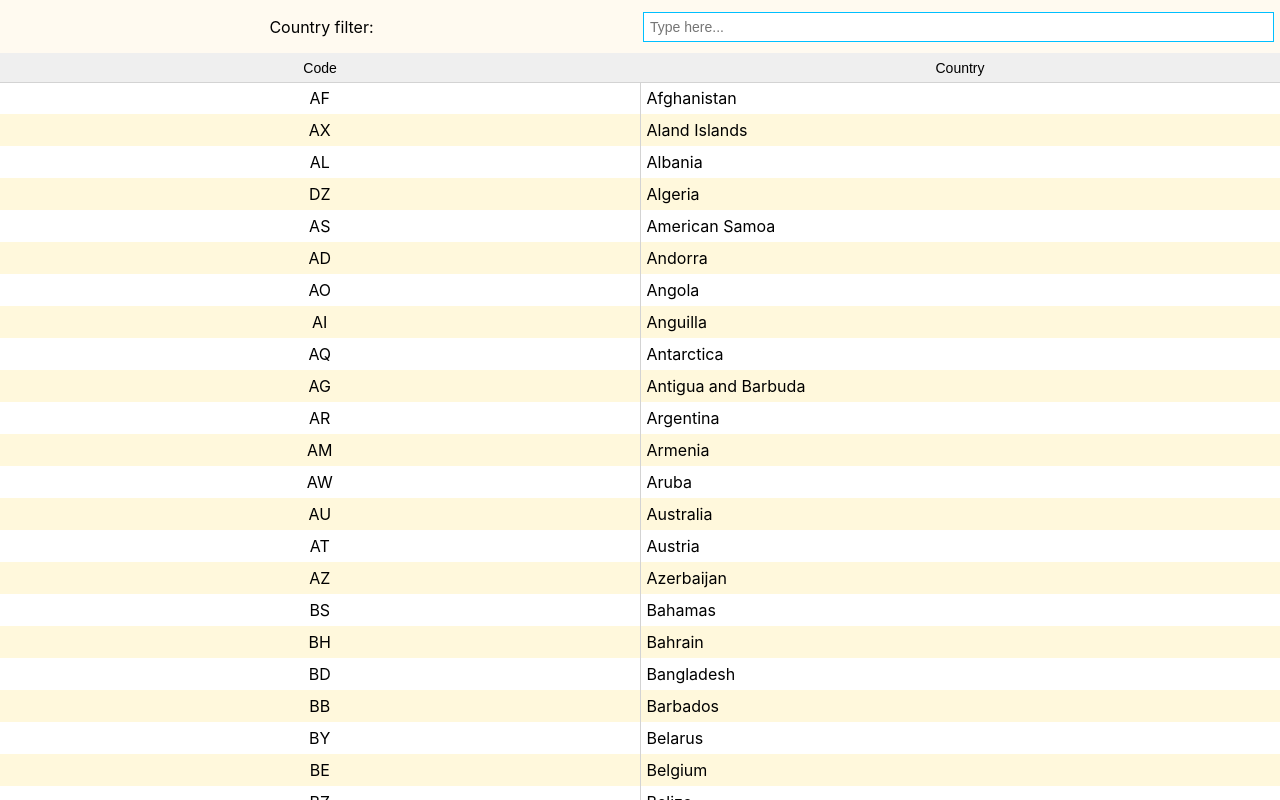
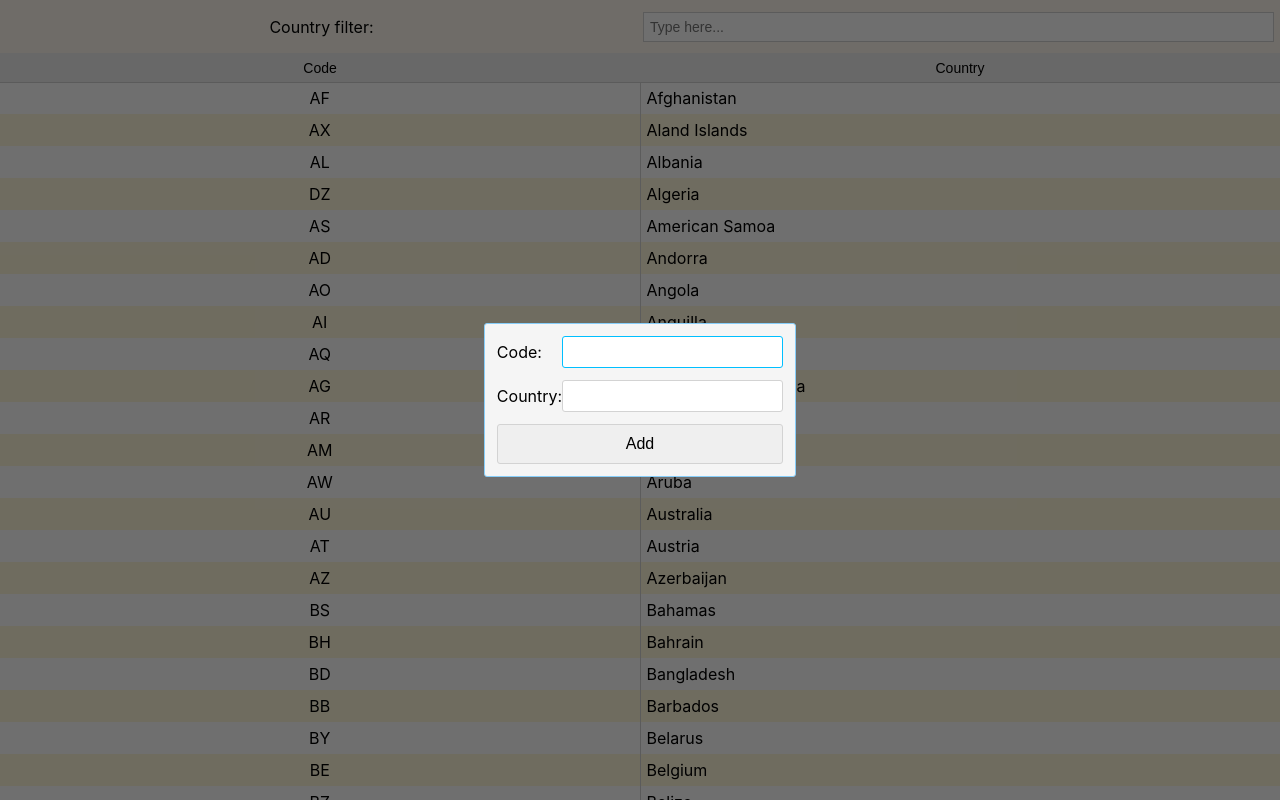
Before and after one commit to jsfag/a.test.quest, a plain HTML site: page index.html in a window 1280 px wide. Shown: the top 800 px of the page. Drawn offline with Linux system fonts and the light colour scheme.

Commit message:
Added modal.

```diff
--- a/assets/css/theface.css
+++ b/assets/css/theface.css
@@ -8,9 +8,16 @@ button:active {
 }
 button:focus, input:focus {
   outline: none;
+  border: 1px solid deepskyblue;
 }
 button:hover {
   cursor: pointer;
+}
+input {
+  white-space: nowrap;
+  overflow: hidden;
+  text-overflow: ellipsis;
+  border: 1px solid lightgrey;
 }
 
 html {
@@ -80,13 +87,6 @@ body {
         padding: 6px;
         font: 14px sans-serif;
         flex: 1;
-        white-space: nowrap;
-        overflow: hidden;
-        text-overflow: ellipsis;
-        border: 1px solid lightgrey;
-      }
-      #filter_input:focus {
-        border: 1px solid deepskyblue;
       }
 
     .code, .country {
@@ -100,3 +100,53 @@ body {
       justify-content: flex-start;
       border-left: 1px solid lightgrey;
     }
+
+#MODAL {
+  background-color: #00000090;
+  position: fixed;
+  z-index: 1;
+  top: 0;
+  left: 0;
+  right: 0;
+  bottom: 0;
+}
+  #cont_dialog {
+    display: flex;
+    flex: 1;
+    min-height: 100%;
+    align-items: center;
+    justify-content: center;
+  }
+    #cont_inputs {
+      background-color: whitesmoke;
+      display: flex;
+      flex-direction: column;
+      padding: 6px;
+      border-radius: 3px;
+      border: 1px solid lightskyblue;
+    }
+    #cont_inputs > * {
+      display: flex;
+      flex: 1;
+      align-items: center;
+      padding: 6px;
+    }
+    #cont_inputs label {
+      /* background-color: blue; */
+      flex: 1;
+    }
+    #cont_inputs input {
+      /* background-color: green; */
+      flex: 2;
+      padding: 6px;
+      justify-self: flex-end;
+      font-size: inherit;
+      border-radius: 3px;
+    }
+  #add {
+    flex: 1;
+    min-width: 100%;
+    min-height: 40px;
+    border: 1px solid lightgray;
+    border-radius: 3px;
+  }
--- a/index.html
+++ b/index.html
@@ -8,6 +8,25 @@
   <link rel="stylesheet" href="assets/css/theface.css">
 </head>
 <body>
+  <div id="MODAL">
+    <div id="cont_dialog">
+      <form action="" method="post">
+        <div id="cont_inputs">
+          <div>
+            <label for="Code">Code:</label>
+            <input id="Code" type="text" autofocus>
+          </div>
+          <div>
+            <label for="Country">Country:</label>
+            <input id="Country" type="text">
+          </div>
+          <div>
+            <button id="add">Add</button>
+          </div>
+        </div>
+      </form>
+    </div>
+  </div>
   <div id="ROOT">
     <div id="head">
       <div id="filter">
```
